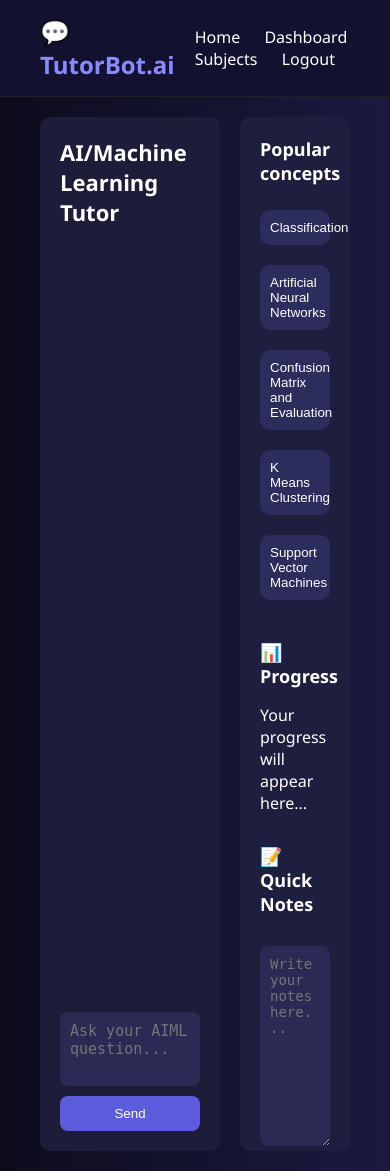
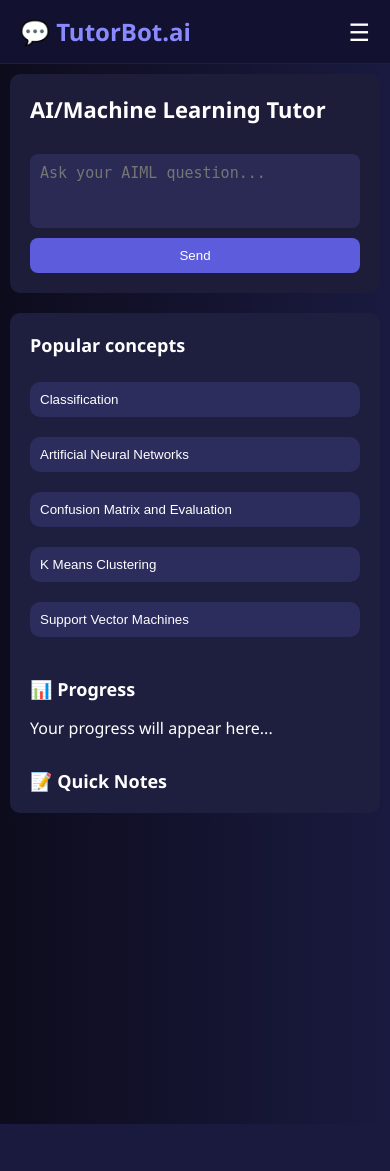
Before and after one commit to aditya0589/TutorBot.ai, a Flask app: template src/templates/tutors/ml_tutor.html in a window 390 px wide. After the commit the page ends 1124 px from the top, so only its background shows below. Run offline with Flask 3, Linux system fonts and the light colour scheme; the template is opened without the code that fills it: values that come from a table or form of the project are taken from there, others are empty.

Commit message:
make tutors mobile first

```diff
--- a/src/templates/tutors/ml_tutor.html
+++ b/src/templates/tutors/ml_tutor.html
@@ -151,12 +151,73 @@
       font-size: 14px;
       resize: vertical;
     }
+
+    /* Mobile Responsiveness */
+    .menu-toggle {
+      display: none;
+      font-size: 24px;
+      color: #fff;
+      cursor: pointer;
+    }
+
+    @media (max-width: 768px) {
+      .navbar {
+        padding: 15px 20px;
+        flex-wrap: wrap;
+        /* Allow wrapping */
+      }
+
+      .nav-links {
+        display: none;
+        width: 100%;
+        flex-direction: column;
+        text-align: center;
+        margin-top: 15px;
+        background-color: #121230;
+        padding-bottom: 10px;
+      }
+
+      .nav-links.active {
+        display: flex;
+      }
+
+      .nav-links a {
+        margin: 10px 0;
+        display: block;
+        margin-left: 0;
+        /* Reset margin */
+      }
+
+      .menu-toggle {
+        display: block;
+      }
+
+      .main-container {
+        flex-direction: column;
+        padding: 10px;
+      }
+
+      .chat-section {
+        width: 100%;
+        margin-right: 0;
+        margin-bottom: 20px;
+        height: 500px;
+        /* Fixed height for chat on mobile */
+      }
+
+      .sidebar {
+        width: 100%;
+        height: auto;
+        max-height: 500px;
+      }
+    }
   </style>
 </head>
 
 <body>
   <div class="navbar">
     <div class="logo">💬 TutorBot.ai</div>
+    <div class="menu-toggle" id="mobile-menu">☰</div>
     <div class="nav-links">
       <a href="{{ url_for('dashboard') }}">Home</a>
       <a href="{{ url_for('quiz_analytics') }}">Dashboard</a>
@@ -212,6 +273,7 @@
       </div>
     </div>
   </div>
+  <script src="{{ url_for('static', filename='js/mobile-nav.js') }}"></script>
 </body>
 
 </html>
```
Also changed, not shown: src/templates/tutors/dsa_tutor.html (+62 -0 lines).
